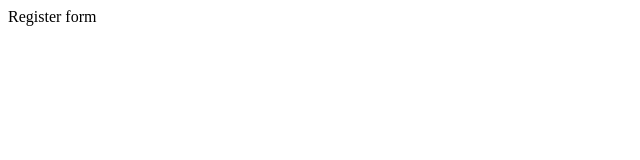
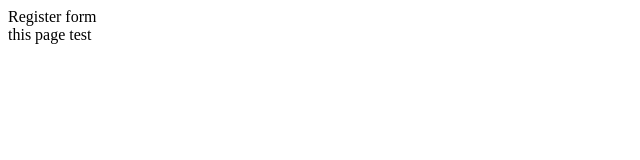
Before and after one commit to Ittinet/ReactFirebase, a React (Vite) app: page /01ReactFirebase/Register in a window 1280 px wide. Shown: the top 160 px of the page, without its empty margins (0-640 px from the left). Built offline with nearby package versions, Linux system fonts and the light colour scheme.

Commit message:
update Register.jsx

```diff
--- a/Register.jsx
+++ b/Register.jsx
@@ -1,6 +1,10 @@
 const Register = () => {
     return (
-        <div>Register form</div>
+        <div>Register form
+            <div>
+                this page test
+            </div>
+        </div>
     )
 }
 
```
